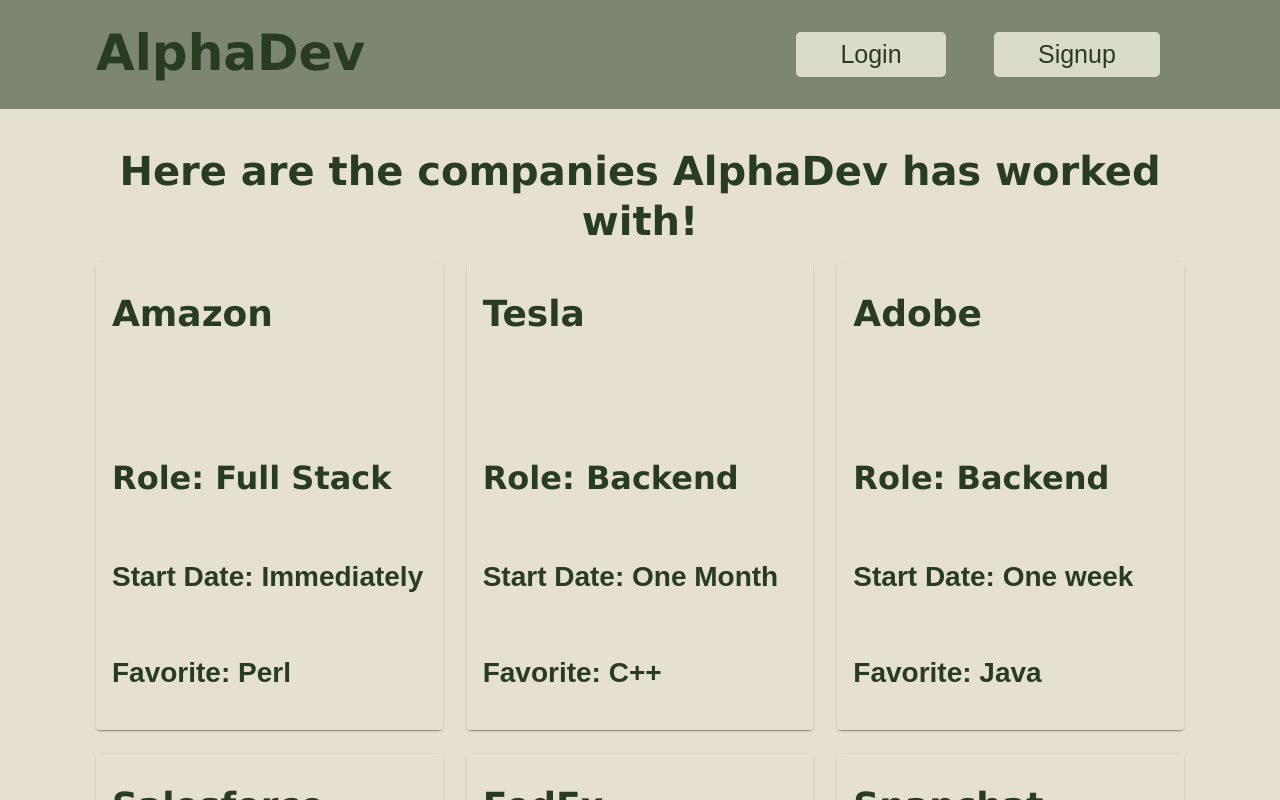
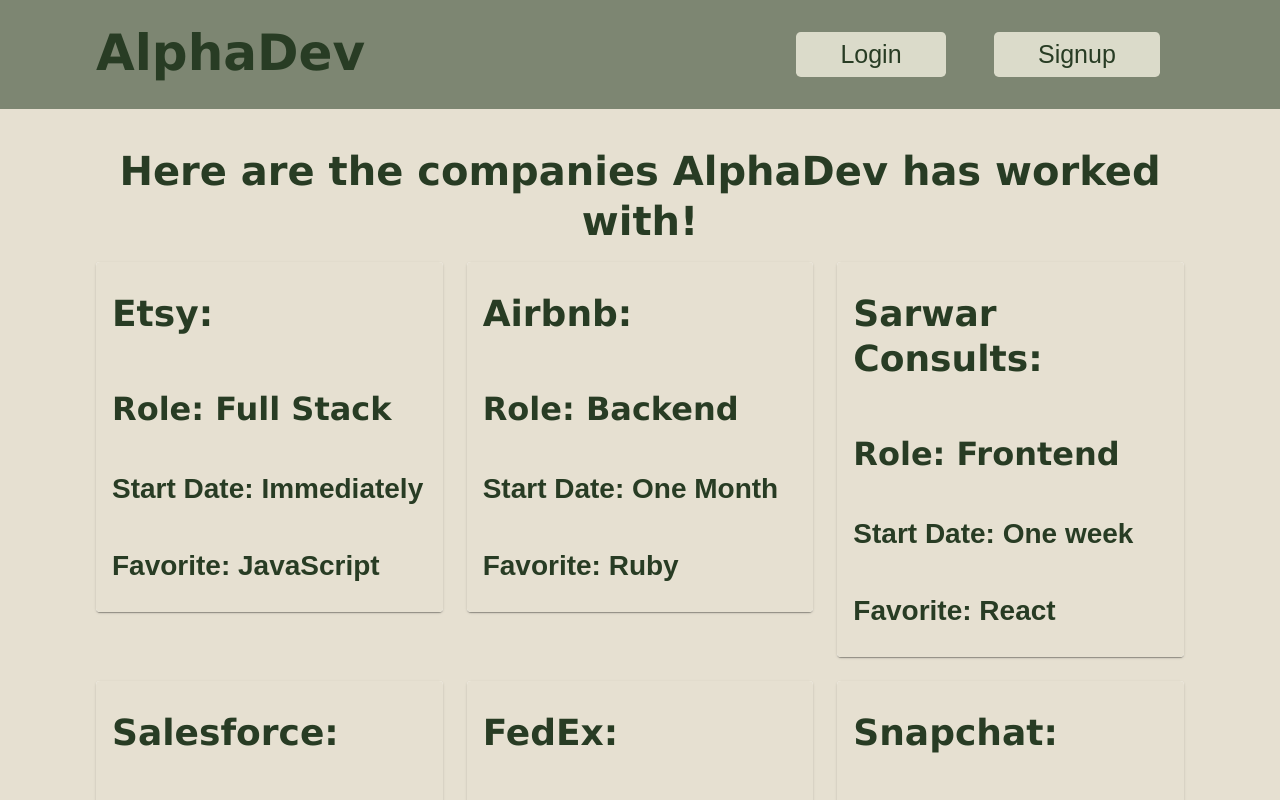
Before and after one commit to mibrahim234/Alpha-Dev, a React (Create React App) app in the folder client/: page /companies in a window 1280 px wide. Shown: the top 800 px of the page. Built offline with nearby package versions, Linux system fonts and the light colour scheme.

Commit message:
companies almost done

```diff
--- a/client/src/pages/Companies.js
+++ b/client/src/pages/Companies.js
@@ -12,27 +12,27 @@
     // hardcode fake image for now
     useEffect(() => {
         const tempCompanies = [{
-        companyName: "Amazon",
+        companyName: "Etsy",
         Image: "",
         jobTitle: "Full Stack",
         startDate: "Immediately",
-        language: "Perl"
+        language: "JavaScript"
         // url slide in here
      },
      {
-        companyName: "Tesla",
+        companyName: "Airbnb",
         Image: "",
         jobTitle: "Backend",
         startDate: "One Month",
-        language: "C++"
+        language: "Ruby"
 
      },
      {
-        companyName: "Adobe",
+        companyName: "Sarwar Consults",
         Image: "",
-        jobTitle: "Backend",
+        jobTitle: "Frontend",
         startDate: "One week",
-        language: "Java"
+        language: "React"
 
      },
      {
@@ -74,23 +74,23 @@
                 <Grid item xs={2} sm={4} md={4} key={index}>
             <Card>
             <CardContent className="card1">
-            <h1 className="mb-2 py-2">{company.companyName}</h1>
+            <h1 className="mb-2 py-2">{company.companyName}:</h1>
             </CardContent>
 
-            <CardContent className="card1">
+            {/* <CardContent className="card1">
           <h2 className="mb-2 py-2">{company.Image}</h2>
+          </CardContent> */}
+
+          <CardContent className="card1">
+          <h2>Role: {company.jobTitle}</h2>
           </CardContent>
 
           <CardContent className="card1">
-          <h2 className="mb-2 py-2">Role: {company.jobTitle}</h2>
+          <h3>Start Date: {company.startDate}</h3>
           </CardContent>
 
           <CardContent className="card1">
-          <h3 className="mb-2 py-2">Start Date: {company.startDate}</h3>
-          </CardContent>
-
-          <CardContent className="card1">
-          <h3 className="mb-2 py-2">Favorite: {company.language}</h3>
+          <h3>Favorite: {company.language}</h3>
           </CardContent>
         </Card>
         </Grid>
```
